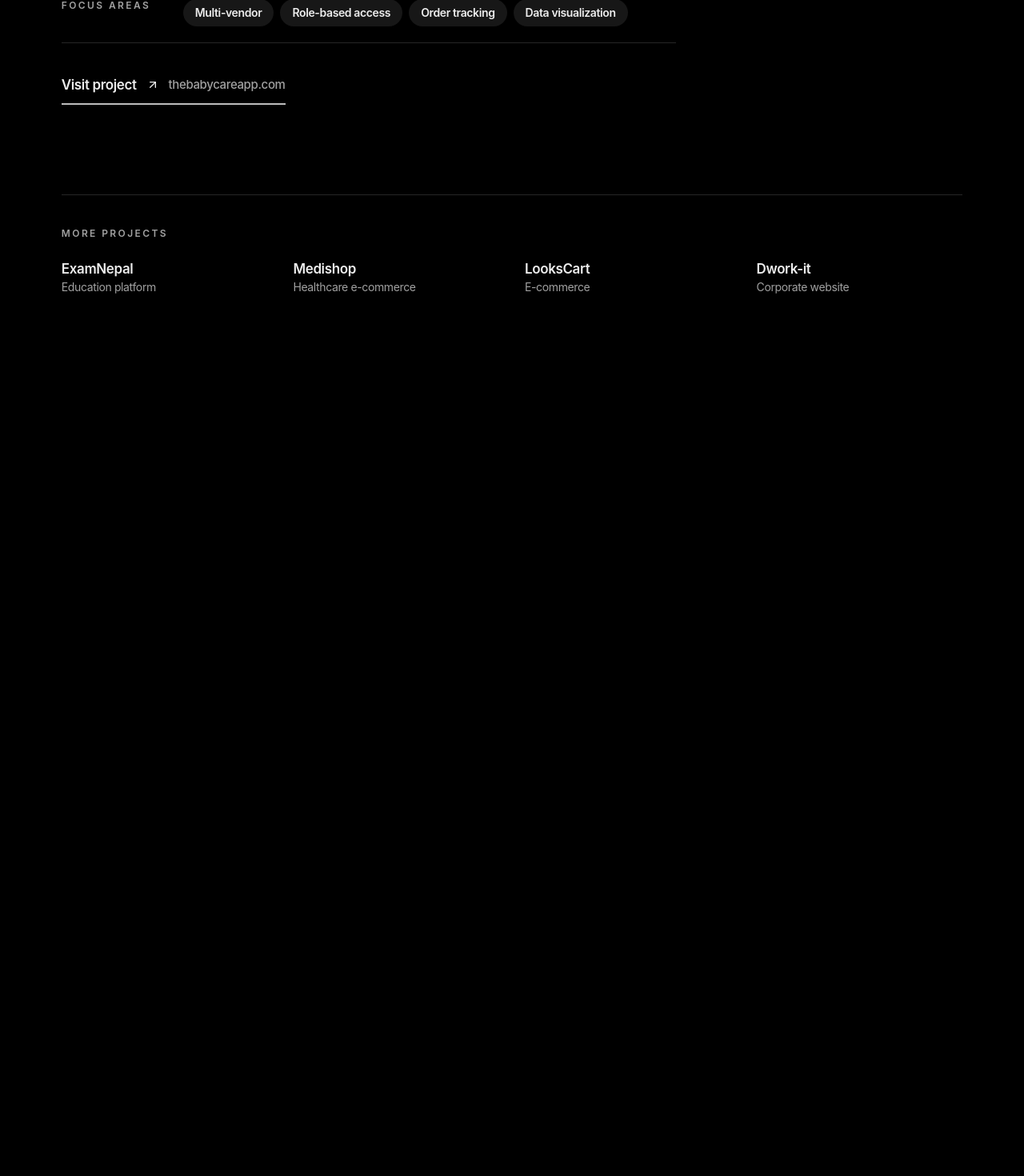
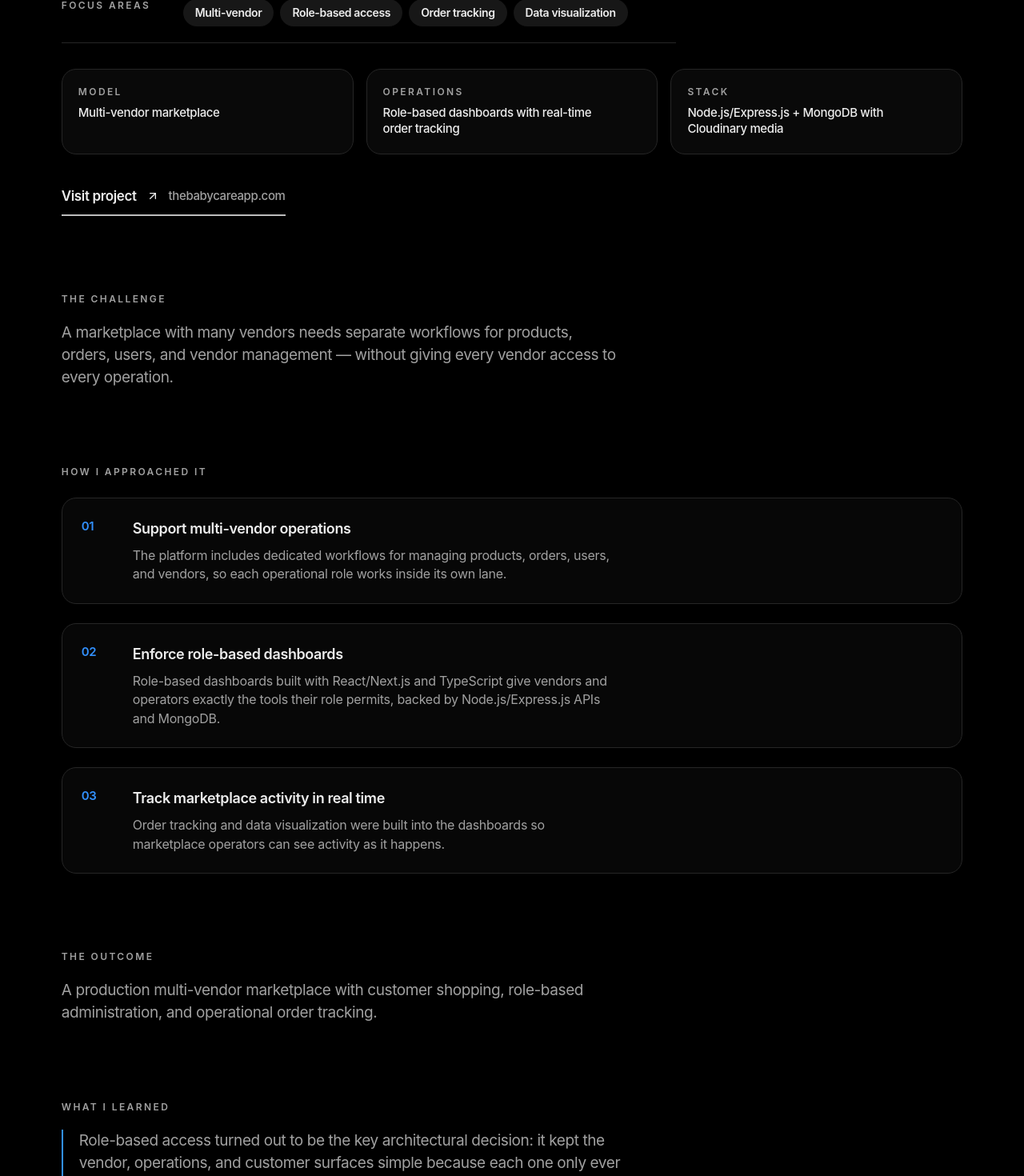
Before and after one commit to viveksah56/Portfolio, a Next.js app: page /projects/babycare-marketplace in a window 1280 px wide. Shown: the part 729-2199 px from the top of the page at 80% size. Before the commit the page ends 1210 px from the top, so only its background shows below. Built offline with nearby package versions, Linux system fonts and the light colour scheme; no server answers.

Commit message:
feat(case-study page): redesign with challenge/process/outcome/reflection narrative, key-fact cards, Article+CreativeWork+Breadcrumb JSON-LD, responsive grid improvements

```diff
--- a/src/app/projects/[slug]/page.tsx
+++ b/src/app/projects/[slug]/page.tsx
@@ -4,9 +4,10 @@ import { notFound } from 'next/navigation';
 import { ArrowLeft, ArrowUpRight } from 'lucide-react';
 import Header from '@/components/Header';
 import JsonLd from '@/components/json-ld';
+import ScrollReveal from '@/components/scroll-reveal';
 import { Badge } from '@/components/ui/badge';
 import { siteConfig } from '@/lib/constants';
-import { caseStudies, getCaseStudy } from '@/lib/projects';
+import { caseStudies, getCaseStudy } from '@/lib/case-studies';
 import { seoData } from '@/lib/seo';
 
 type PageProps = { params: Promise<{ slug: string }> };
@@ -50,6 +51,8 @@ export async function generateMetadata({ params }: PageProps): Promise<Metadata>
 
 const labelClass = 'text-[11px] font-semibold uppercase tracking-[0.2em] text-muted-foreground sm:text-xs';
 
+const sectionSpacing = 'mt-14 sm:mt-20 lg:mt-24';
+
 export default async function CaseStudyPage({ params }: PageProps) {
     const { slug } = await params;
     const study = getCaseStudy(slug);
@@ -57,6 +60,7 @@ export default async function CaseStudyPage({ params }: PageProps) {
 
     const pageUrl = `${siteUrl}/projects/${study.slug}`;
     const others = caseStudies.filter((item) => item.slug !== study.slug);
+    const publishDate = seoData.lastUpdated;
 
     const jsonLd = {
         '@context': 'https://schema.org',
@@ -65,6 +69,7 @@ export default async function CaseStudyPage({ params }: PageProps) {
                 '@type': 'CreativeWork',
                 '@id': `${pageUrl}#project`,
                 name: study.name,
+                headline: `${study.name}: ${study.category} case study`,
                 description: study.description,
                 url: pageUrl,
                 sameAs: study.url,
@@ -73,6 +78,20 @@ export default async function CaseStudyPage({ params }: PageProps) {
                 creator: { '@id': `${siteUrl}/#person` },
                 inLanguage: 'en',
                 isPartOf: { '@id': `${siteUrl}/#website` },
+            },
+            {
+                '@type': 'Article',
+                '@id': `${pageUrl}#article`,
+                headline: `${study.name}: ${study.category} case study`,
+                description: study.description,
+                url: pageUrl,
+                datePublished: publishDate,
+                dateModified: publishDate,
+                inLanguage: 'en',
+                author: { '@id': `${siteUrl}/#person` },
+                publisher: { '@id': `${siteUrl}/#person` },
+                image: `${siteUrl}${socialCard.url}`,
+                mainEntityOfPage: pageUrl,
             },
             {
                 '@type': 'BreadcrumbList',
@@ -141,6 +160,17 @@ export default async function CaseStudyPage({ params }: PageProps) {
                         </div>
                     </dl>
 
+                    <ul aria-label="Key facts" className="mt-8 grid gap-4 sm:grid-cols-3">
+                        {study.highlights.map((highlight) => (
+                            <li key={highlight.label} className="rounded-2xl border border-border bg-secondary/40 p-5">
+                                <p className={labelClass}>{highlight.label}</p>
+                                <p className="mt-2 text-[15px] font-medium leading-snug text-foreground">
+                                    {highlight.value}
+                                </p>
+                            </li>
+                        ))}
+                    </ul>
+
                     <a
                         href={study.url}
                         target="_blank"
@@ -155,11 +185,64 @@ export default async function CaseStudyPage({ params }: PageProps) {
                         </span>
                     </a>
 
+                    <section aria-labelledby="challenge-heading" className={sectionSpacing}>
+                        <h2 id="challenge-heading" className={labelClass}>
+                            The challenge
+                        </h2>
+                        <p className="mt-5 max-w-[60ch] text-pretty text-[17px] font-normal leading-[1.47059] tracking-[-0.022em] text-muted-foreground sm:text-[19px]">
+                            {study.challenge}
+                        </p>
+                    </section>
+
+                    <section aria-labelledby="process-heading" className={sectionSpacing}>
+                        <h2 id="process-heading" className={labelClass}>
+                            How I approached it
+                        </h2>
+                        <ol className="mt-6 space-y-6">
+                            {study.process.map((step, stepIndex) => (
+                                <li
+                                    key={step.title}
+                                    className="grid gap-2 rounded-2xl border border-border bg-secondary/30 p-5 sm:grid-cols-[3rem_minmax(0,1fr)] sm:gap-4 sm:p-6"
+                                >
+                                    <span aria-hidden className="text-[15px] font-semibold text-brand">
+                                        {String(stepIndex + 1).padStart(2, '0')}
+                                    </span>
+                                    <div>
+                                        <h3 className="text-[17px] font-semibold tracking-[-0.022em] text-foreground sm:text-lg">
+                                            {step.title}
+                                        </h3>
+                                        <p className="mt-2 max-w-[60ch] text-pretty text-[15px] font-normal leading-[1.47059] tracking-[-0.016em] text-muted-foreground sm:text-base">
+                                            {step.detail}
+                                        </p>
+                                    </div>
+                                    </li>
+                            ))}
+                        </ol>
+                    </section>
+
+                    <section aria-labelledby="outcome-heading" className={sectionSpacing}>
+                        <h2 id="outcome-heading" className={labelClass}>
+                            The outcome
+                        </h2>
+                        <p className="mt-5 max-w-[60ch] text-pretty text-[17px] font-normal leading-[1.47059] tracking-[-0.022em] text-muted-foreground sm:text-[19px]">
+                            {study.outcome}
+                        </p>
+                    </section>
+
+                    <section aria-labelledby="reflection-heading" className={sectionSpacing}>
+                        <h2 id="reflection-heading" className={labelClass}>
+                            What I learned
+                        </h2>
+                        <blockquote className="mt-5 max-w-[60ch] border-l-2 border-brand pl-5 text-pretty text-[17px] font-normal leading-[1.47059] tracking-[-0.022em] text-muted-foreground sm:text-[19px]">
+                            {study.reflection}
+                        </blockquote>
+                    </section>
+
                     <section aria-labelledby="more-projects" className="mt-20 border-t border-border pt-10 sm:mt-28">
                         <h2 id="more-projects" className={labelClass}>
                             More projects
                         </h2>
-                        <ul className="mt-6 grid gap-x-8 gap-y-3 sm:grid-cols-2 lg:grid-cols-4">
+                        <ul className="mt-6 grid gap-x-8 gap-y-3 sm:grid-cols-2 lg:grid-cols-3">
                             {others.map((item) => (
                                 <li key={item.slug}>
                                     <Link
```
